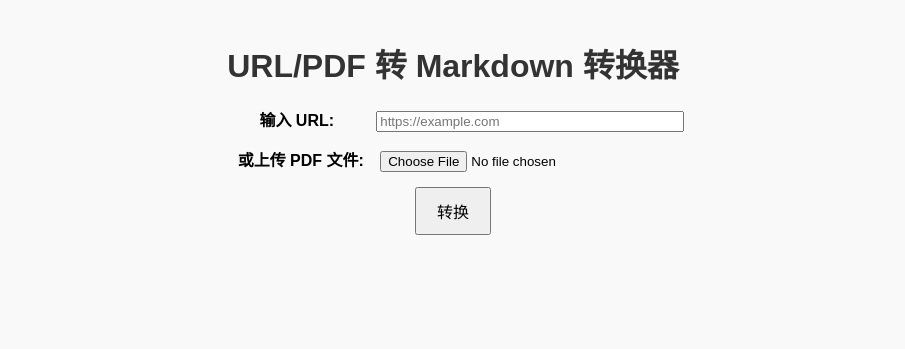
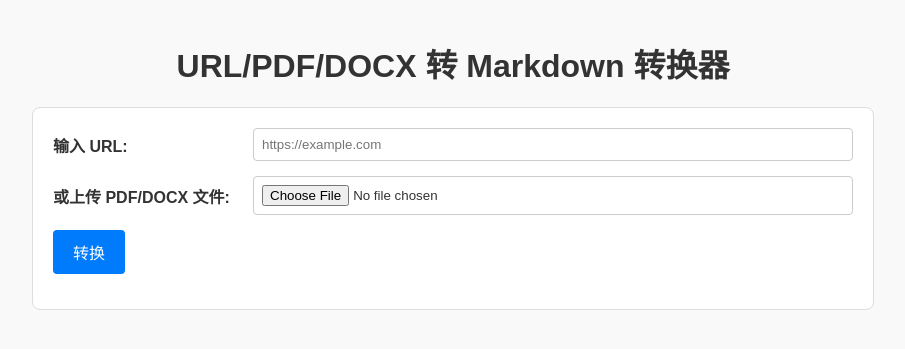
Before and after one commit to DanielZhui/py-2-md, a FastAPI app: page / in a window 1280 px wide. Shown: the top 349 px of the page, without its empty margins (187-1092 px from the left). Run offline with FastAPI, Linux system fonts and the light colour scheme.

Commit message:
⚡️ update parser

```diff
--- a/main.py
+++ b/main.py
@@ -1,12 +1,15 @@
 from fastapi import FastAPI, File, UploadFile, Form, Request
-from fastapi.responses import HTMLResponse
+from fastapi.responses import HTMLResponse, FileResponse
 from fastapi.staticfiles import StaticFiles
 from fastapi.templating import Jinja2Templates
 import requests
 from bs4 import BeautifulSoup
 from markdownify import markdownify as md
-from PyPDF2 import PdfReader
+import pdfplumber
+from docx import Document
 import io
+import uuid
+import os
 
 app = FastAPI()
 
@@ -16,9 +19,13 @@ app.mount("/static", StaticFiles(directory="static"), name="static")
 # 设置模板目录
 templates = Jinja2Templates(directory="templates")
 
+# 临时存储下载的 Markdown 文件
+DOWNLOAD_DIR = "downloads"
+os.makedirs(DOWNLOAD_DIR, exist_ok=True)
+
 @app.get("/", response_class=HTMLResponse)
 async def read_root(request: Request):
-    return templates.TemplateResponse("index.html", {"request": request, "markdown": ""})
+    return templates.TemplateResponse("index.html", {"request": request, "markdown": "", "error": "", "file_id": ""})
 
 @app.post("/convert", response_class=HTMLResponse)
 async def convert_markdown(
@@ -26,29 +33,59 @@ async def convert_markdown(
     url: str = Form(None),
     file: UploadFile = File(None)
 ):
+    markdown_text = ""
+    error_message = ""
+    file_id = str(uuid.uuid4())
+
     if url:
         try:
             response = requests.get(url)
             response.raise_for_status()
             soup = BeautifulSoup(response.content, "html.parser")
-            # 可根据需要提取特定内容
-            text = md(str(soup))
-            return templates.TemplateResponse("index.html", {"request": request, "markdown": text})
+            # 可根据需要提取特定内容，比如主要内容区域
+            markdown_text = md(str(soup)).strip()
         except Exception as e:
-            return templates.TemplateResponse("index.html", {"request": request, "markdown": f"URL 解析错误: {e}"})
+            error_message = f"URL 解析错误: {e}"
     elif file:
+        filename = file.filename
         try:
-            contents = await file.read()
-            pdf_reader = PdfReader(io.BytesIO(contents))
-            text = ""
-            for page in pdf_reader.pages:
-                page_text = page.extract_text()
-                if page_text:
-                    text += page_text + "\n"
-            # 简单的文本转 Markdown
-            markdown_text = text.replace("\n\n", "\n\n")
-            return templates.TemplateResponse("index.html", {"request": request, "markdown": markdown_text})
+            file_contents = await file.read()
+            if filename.lower().endswith(".pdf"):
+                with pdfplumber.open(io.BytesIO(file_contents)) as pdf:
+                    text = ""
+                    for page in pdf.pages:
+                        page_text = page.extract_text()
+                        if page_text:
+                            text += page_text + "\n"
+                markdown_text = text.strip()
+            elif filename.lower().endswith(".docx"):
+                doc = Document(io.BytesIO(file_contents))
+                text = "\n".join([para.text for para in doc.paragraphs])
+                markdown_text = text.strip()
+            else:
+                error_message = "不支持的文件类型。仅支持 PDF 和 DOCX。"
         except Exception as e:
-            return templates.TemplateResponse("index.html", {"request": request, "markdown": f"PDF 解析错误: {e}"})
+            error_message = f"文件解析错误: {e}"
     else:
-        return templates.TemplateResponse("index.html", {"request": request, "markdown": "请提供 URL 或上传 PDF 文件。"})
+        error_message = "请提供 URL 或上传 PDF/DOCX 文件。"
+
+    if markdown_text:
+        # 将 Markdown 内容写入临时文件
+        file_path = os.path.join(DOWNLOAD_DIR, f"{file_id}.md")
+        with open(file_path, "w", encoding="utf-8") as f:
+            f.write(markdown_text)
+
+    return templates.TemplateResponse("index.html", {
+        "request": request,
+        "markdown": markdown_text,
+        "error": error_message,
+        "file_id": file_id if markdown_text else ""
+    })
+
+@app.get("/download/{file_id}", response_class=FileResponse)
+async def download_markdown(file_id: str):
+    file_path = os.path.join(DOWNLOAD_DIR, f"{file_id}.md")
+    if os.path.exists(file_path):
+        return FileResponse(path=file_path, filename=f"converted_{file_id}.md", media_type='text/markdown')
+    else:
+        return {"error": "文件不存在"}
--- a/requirements.txt
+++ b/requirements.txt
@@ -3,6 +3,7 @@ uvicorn
 requests
 beautifulsoup4
 markdownify
-PyPDF2
+pdfplumber
+python-docx
 jinja2
 python-multipart
--- a/static/styles.css
+++ b/static/styles.css
@@ -2,41 +2,94 @@ body {
     font-family: Arial, sans-serif;
     margin: 40px;
     background-color: #f9f9f9;
-    text-align: center;
+    color: #333;
 }
 
 h1 {
     color: #333;
+    text-align: center;
 }
 
-form div {
+form {
+    max-width: 800px;
+    margin: 0 auto;
+    padding: 20px;
+    background-color: #fff;
+    border: 1px solid #ddd;
+    border-radius: 8px;
+}
+
+.form-group {
+    display: flex;
+    align-items: center;
     margin-bottom: 15px;
 }
 
-label {
-    display: inline-block;
-    width: 150px;
+.form-group label {
+    width: 200px;
     font-weight: bold;
 }
 
-input[type="url"],
-input[type="file"] {
-    width: 300px;
+.form-group input[type="url"],
+.form-group input[type="file"] {
+    flex: 1;
+    padding: 8px;
+    border: 1px solid #ccc;
+    border-radius: 4px;
 }
 
 button {
     padding: 10px 20px;
     font-size: 16px;
+    background-color: #007bfc;
+    color: #fff;
+    border: none;
+    border-radius: 4px;
+    cursor: pointer;
+}
+
+button:hover {
+    background-color: #005bb5;
+}
+
+.download-button {
+    padding: 10px 20px;
+    font-size: 14px;
+    background-color: #28a745;
+    color: #fff;
+    text-decoration: none;
+    border-radius: 4px;
+    cursor: pointer;
+    margin-left: 10px;
+}
+
+.download-button:hover {
+    background-color: #1e7e34;
+}
+
+.error-message {
+    max-width: 800px;
+    margin: 20px auto;
+    padding: 10px;
+    background-color: #f8d7da;
+    color: #721c24;
+    border: 1px solid #f5c6cb;
+    border-radius: 4px;
 }
 
 .result-container {
     display: flex;
     gap: 20px;
     margin-top: 20px;
+    max-width: 1200px;
+    margin-left: auto;
+    margin-right: auto;
 }
 
 .markdown-section, .rendered-section {
     flex: 1;
+    display: flex;
+    flex-direction: column;
 }
 
 .markdown-section textarea {
@@ -46,6 +99,8 @@ button {
     font-size: 14px;
     height: 400px;
     resize: vertical;
+    border: 1px solid #ccc;
+    border-radius: 4px;
 }
 
 .rendered-section #rendered-content {
@@ -55,4 +110,34 @@ button {
     border: 1px solid #ddd;
     min-height: 400px;
     overflow: auto;
+    border-radius: 4px;
 }
+
+.header {
+    display: flex;
+    justify-content: space-between;
+    align-items: center;
+    margin-bottom: 10px;
+}
+
+.header .buttons {
+    display: flex;
+    gap: 10px;
+}
+
+.header h3 {
+    margin: 0;
+}
+
+@media (max-width: 768px) {
+    .result-container {
+        flex-direction: column;
+    }
+}
+
+.loading {
+    text-align: center;
+    margin-top: 20px;
+    font-size: 16px;
+    color: #555;
+}
--- a/templates/index.html
+++ b/templates/index.html
@@ -2,43 +2,82 @@
 <html lang="zh-CN">
 <head>
     <meta charset="UTF-8">
-    <title>URL/PDF 转 Markdown 转换器</title>
+    <title>URL/PDF/DOCX 转 Markdown 转换器</title>
     <link rel="stylesheet" href="/static/styles.css">
-    <!-- 引入 marked.js 库 -->
+    <!-- 使用 CDN 引入 marked.js -->
     <script src="https://cdn.jsdelivr.net/npm/marked/marked.min.js"></script>
 </head>
 <body>
-    <h1>URL/PDF 转 Markdown 转换器</h1>
-    <form action="/convert" method="post" enctype="multipart/form-data">
-        <div>
+    <h1>URL/PDF/DOCX 转 Markdown 转换器</h1>
+    <form id="convert-form" action="/convert" method="post" enctype="multipart/form-data">
+        <div class="form-group">
             <label for="url">输入 URL:</label>
             <input type="url" id="url" name="url" placeholder="https://example.com" size="50">
         </div>
-        <div>
-            <label for="file">或上传 PDF 文件:</label>
-            <input type="file" id="file" name="file" accept="application/pdf">
+        <div class="form-group">
+            <label for="file">或上传 PDF/DOCX 文件:</label>
+            <input type="file" id="file" name="file" accept="application/pdf,application/vnd.openxmlformats-officedocument.wordprocessingml.document">
         </div>
-        <div>
+        <div class="form-group">
             <button type="submit">转换</button>
         </div>
+        <div id="loading" class="loading" style="display: none;">
+            <p>正在转换，请稍候...</p>
+        </div>
     </form>
+    {% if error %}
+    <div class="error-message">
+        <p>{{ error }}</p>
+    </div>
+    {% endif %}
     {% if markdown %}
     <h2>转换结果:</h2>
     <div class="result-container">
         <div class="markdown-section">
-            <h3>原始 Markdown:</h3>
+            <div class="header">
+                <h3>原始 Markdown:</h3>
+                <div class="buttons">
+                    <button type="button" onclick="copyToClipboard('markdown-content')">复制</button>
+                    <a href="/download/{{ file_id }}" class="download-button" download>下载</a>
+                </div>
+            </div>
             <textarea id="markdown-content" rows="20" readonly>{{ markdown }}</textarea>
         </div>
         <div class="rendered-section">
-            <h3>渲染后的内容:</h3>
+            <div class="header">
+                <h3>渲染后的内容:</h3>
+                <button type="button" onclick="copyToClipboard('rendered-content')">复制</button>
+            </div>
             <div id="rendered-content"></div>
         </div>
     </div>
     <script>
+        // 显示加载指示器
+        const form = document.getElementById('convert-form');
+        form.addEventListener('submit', () => {
+            document.getElementById('loading').style.display = 'block';
+        });
+
         // 使用 marked.js 将 Markdown 转换为 HTML 并显示
-        const markdownText = `{{ markdown | escape }}`
+        const markdownText = `{{ markdown | replace("\n", "\\n") | safe }}`;
         const renderedHtml = marked.parse(markdownText);
         document.getElementById('rendered-content').innerHTML = renderedHtml;
+
+        // 实现复制功能
+        function copyToClipboard(elementId) {
+            const element = document.getElementById(elementId);
+            let textToCopy;
+            if (element.tagName.toLowerCase() === 'textarea') {
+                textToCopy = element.value;
+            } else {
+                textToCopy = element.innerText;
+            }
+            navigator.clipboard.writeText(textToCopy).then(() => {
+                alert('复制成功！');
+            }).catch(() => {
+                alert('复制失败，请手动复制。');
+            });
+        }
     </script>
     {% endif %}
 </body>
```
